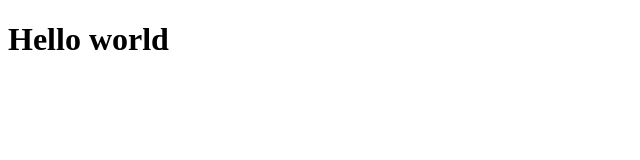
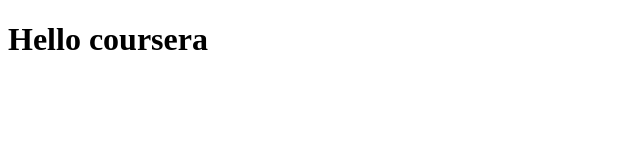
Before and after one commit to ymtt42/angularJS-test, a plain HTML site: page index.html in a window 1280 px wide. Shown: the whole page, without its empty margins (0-640 px from the left). Drawn offline with Linux system fonts and the light colour scheme.

Commit message:
First web file

```diff
--- a/index.html
+++ b/index.html
@@ -5,6 +5,6 @@
     <title>Welcome to AngularJS test</title>
   </head>
   <body>
-<h1> Hello world </h1>
+<h1> Hello coursera </h1>
   </body>
 </html>
```
